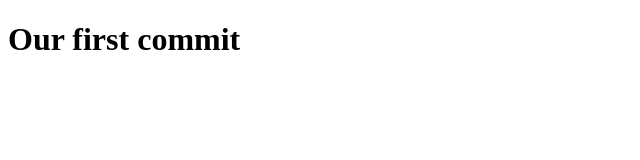
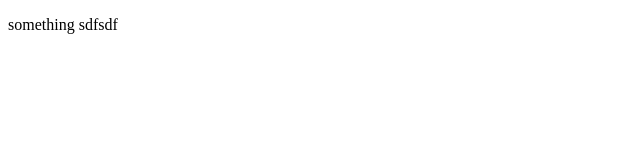
Before and after one commit to Nethmini-Alpha/first-repo, a plain HTML site: page index.html in a window 1280 px wide. Shown: the whole page, without its empty margins (0-640 px from the left). Drawn offline with Linux system fonts and the light colour scheme.

Commit message:
chaged index.html h2 tag to a p tag

```diff
--- a/index.html
+++ b/index.html
@@ -6,6 +6,6 @@
     <title>Document</title>
   </head>
   <body>
-    <h1>Our first commit</h1>
+    <p>something sdfsdf</p>
   </body>
 </html>
```
